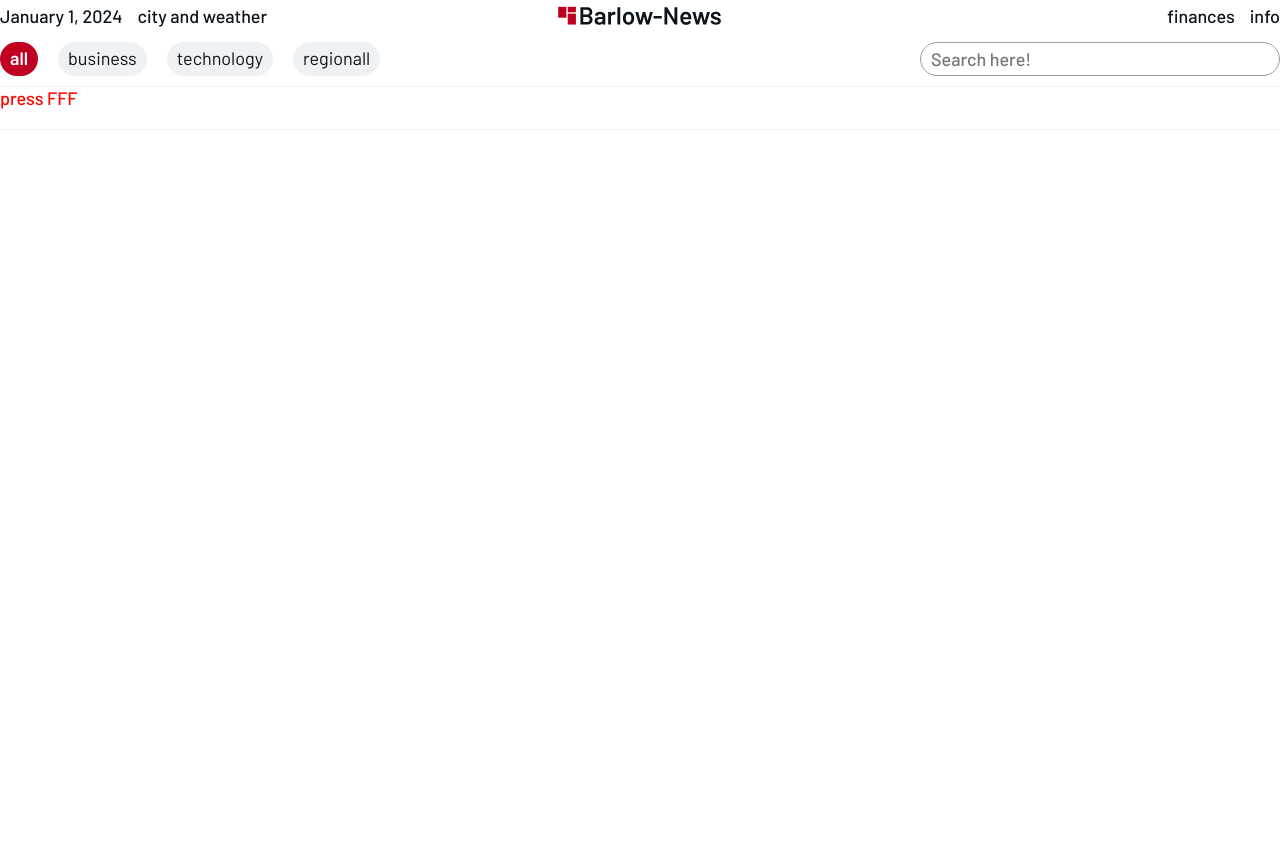
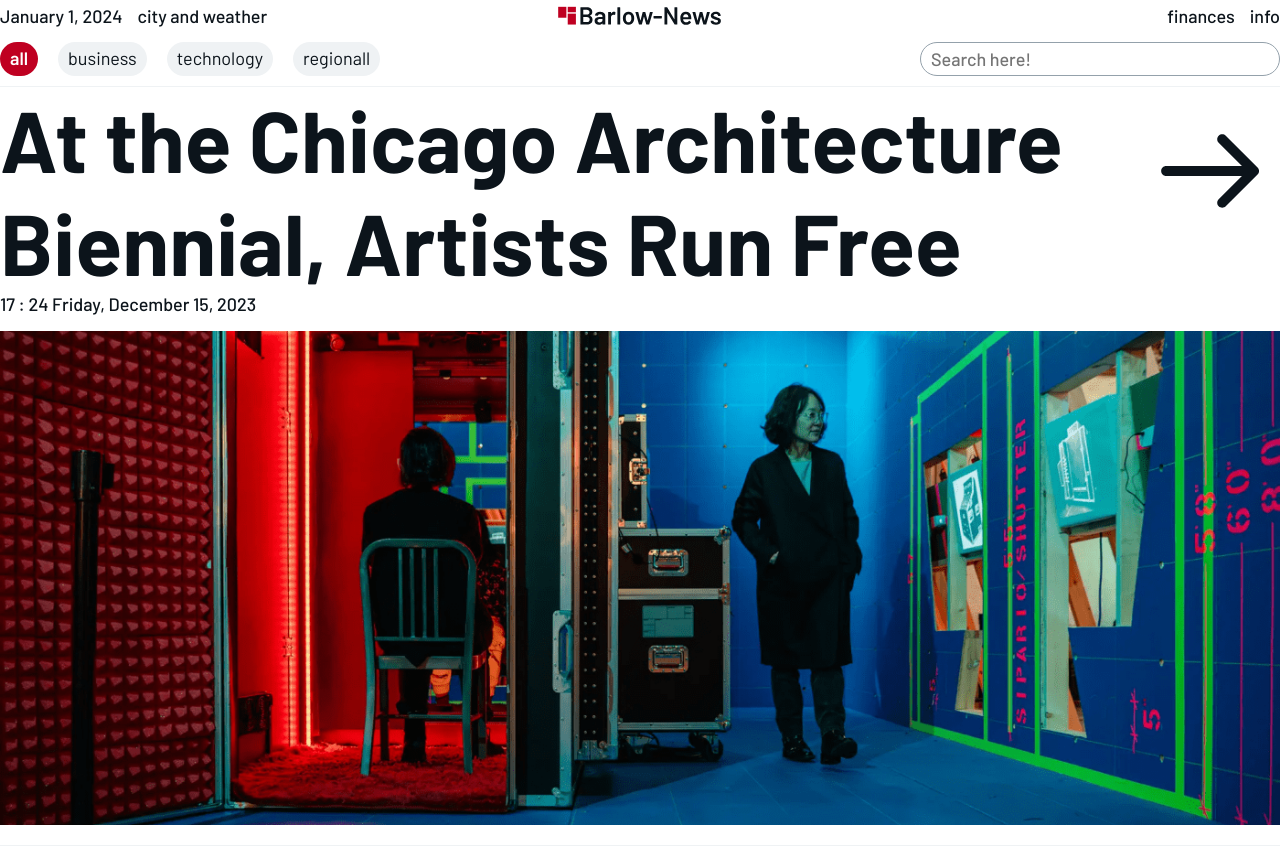
Before and after one commit to ArtErusov/Barlow-News, a React (Vite) app: page / in a window 1280 px wide. Shown: the top 864 px of the page. Before the commit the page ends 800 px from the top, so only its background shows below. Built offline with nearby package versions, Linux system fonts and the light colour scheme.

Commit message:
created the mainNews component

```diff
--- /dev/null
+++ b/src/assets/css/svg/IconArrow.jsx
@@ -0,0 +1,9 @@
+const IconArrow = () => {
+    return(
+        <svg xmlns="http://www.w3.org/2000/svg" viewBox="0 0 99 74" >
+            <path d="M5.15979 32C2.39837 32 0.15979 34.2386 0.15979 37C0.15979 39.7614 2.39837 42 5.15979 42V32ZM96.5698 40.5355C98.5224 38.5829 98.5224 35.4171 96.5698 33.4645L64.75 1.64467C62.7974 -0.307953 59.6315 -0.307954 57.6789 1.64467C55.7263 3.59729 55.7263 6.76311 57.6789 8.71573L85.9632 37L57.6789 65.2843C55.7263 67.2369 55.7263 70.4027 57.6789 72.3553C59.6315 74.308 62.7974 74.308 64.75 72.3553L96.5698 40.5355ZM5.15979 42H93.0343V32H5.15979V42Z"/>
+        </svg>
+    );
+};
+
+export default IconArrow;
--- a/src/pages/main/components/mainNews/mainNews.jsx
+++ b/src/pages/main/components/mainNews/mainNews.jsx
@@ -1,11 +1,21 @@
 import styles from './styles.module.css';
+import IconArrow from '../../../../assets/css/svg/IconArrow';
+import MainImg1 from '../../../../assets/img/mainNews/mainNewsImg1.png';
+
 
 const MainNews = () => {
     return(
-        <main className={styles.main + ' ' + styles.container}>
-            press FFF
-        </main>
+        <div className={styles.container}>
+            <div className={styles.news}>
+                <p className={styles.news__title}>At the Chicago Architecture Biennial, Artists Run Free</p>
+                <button className={styles.news__btn}>
+                    <IconArrow/>
+                </button>
+            </div>
+            <p className={styles.date}>17 : 24 Friday, December 15, 2023</p>
+            <img className={styles.img} src={MainImg1} alt="" />
+        </div>
     )
-}
+};
 
 export default MainNews;
--- a/src/pages/main/components/mainNews/styles.module.css
+++ b/src/pages/main/components/mainNews/styles.module.css
@@ -1,5 +1,42 @@
 @import '../../../../assets/css/main.css';
 
-.main{
-    color: #ff0000;
+.news{
+    display: flex;
+    justify-content: space-between;
 }
+
+
+.news__title{
+    font-size: 86px;
+    font-weight: 700;
+    max-width: 86%;
+}
+
+.news__btn{
+    margin-top: 16px;
+    width: 140px;
+    height: 140px;
+    border-radius: 1000px;
+    background-color: var(--white);
+    transition: 0.8s;
+}
+.news__btn:hover{
+    background-color: var(--red);
+}
+
+
+.news__btn svg{
+    width: 99px;
+    height: 74px;
+    fill: var(--black);
+    transition: 0.8s;
+
+}
+
+.news__btn svg:hover{
+    fill: var(--white);
+}
+
+.img{
+ margin-top: 16px;
+}
```
Also changed, not shown: src/assets/img/mainNews/mainNewsImg1.png (added).
